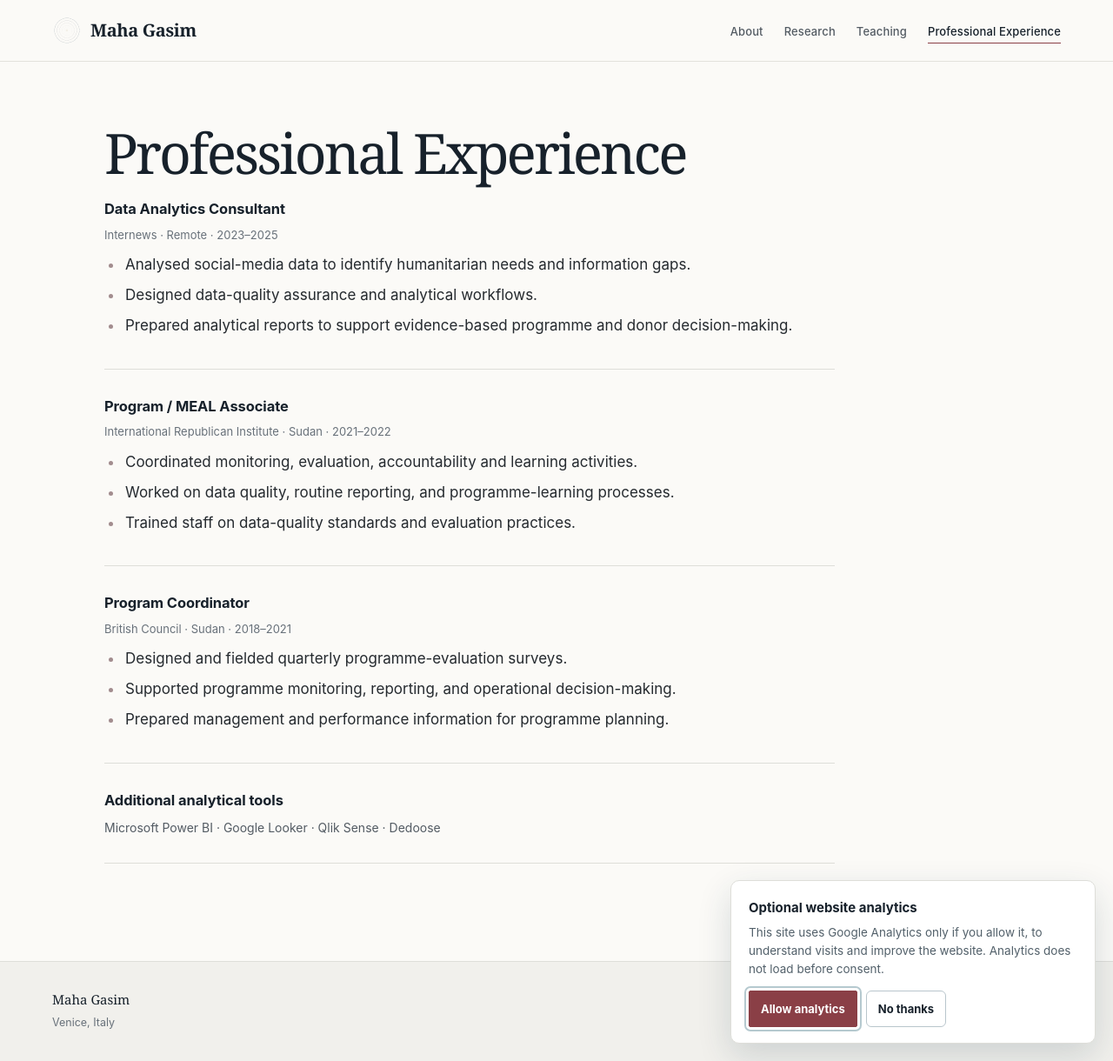
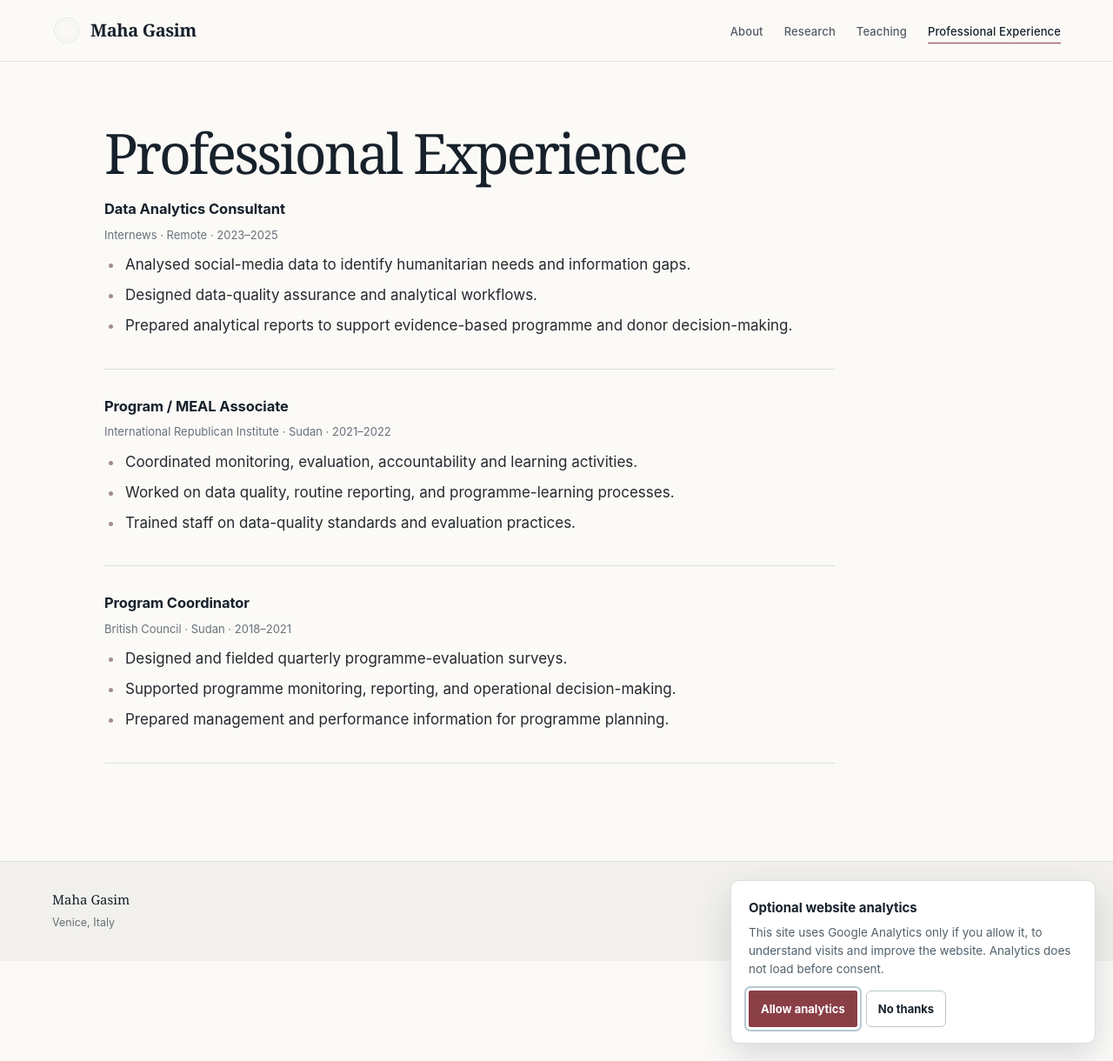
Before and after one commit to mahagasim/mahagasim.github.io, a Jekyll site: the page built from experience.md, in a window 1280 px wide and 1220 px high. Shown: the whole window at 87% size. Built offline with Jekyll 4.4.1, drawn with Linux system fonts in a browser that asks for light colours.

Commit message:
Remove analytical tools from experience page

```diff
--- a/experience.md
+++ b/experience.md
@@ -35,8 +35,3 @@ description: Professional experience in data analytics, monitoring and evaluatio
     <li>Prepared management and performance information for programme planning.</li>
   </ul>
 </div>
-
-<div class="entry tools-entry">
-  <h3>Additional analytical tools</h3>
-  <p>Microsoft Power BI · Google Looker · Qlik Sense · Dedoose</p>
-</div>
```
